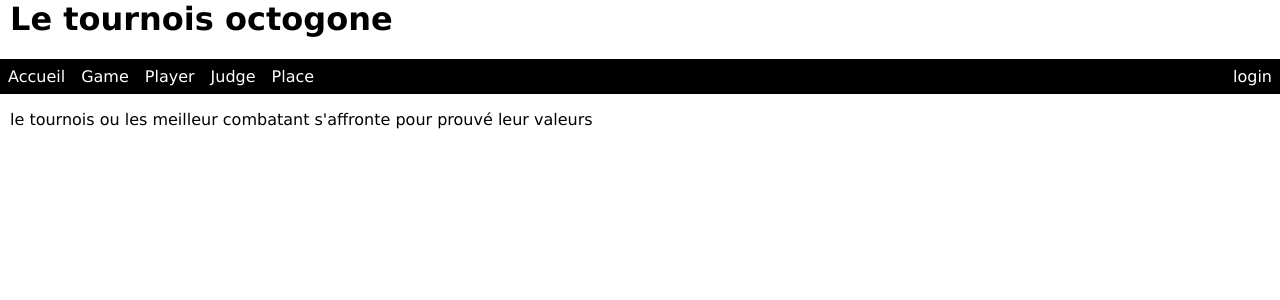
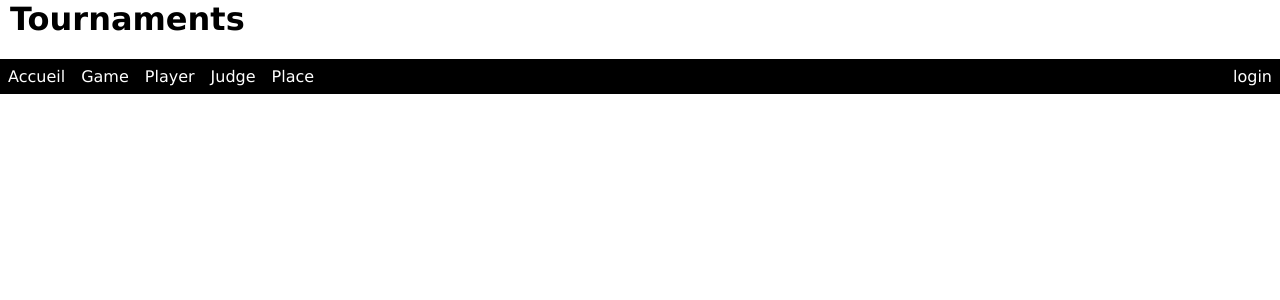
Before and after one commit to orkeilius/tournois, a PHP site: page /?url=admin in a window 1280 px wide. Shown: the top 300 px of the page. Run offline with PHP 8.4, Linux system fonts and the light colour scheme; data that the repository does not hold is empty.

Commit message:
update text

```diff
--- a/index.php
+++ b/index.php
@@ -17,9 +17,6 @@ ob_start()
     <?php
     include_once "template/header.php";
     switch ($url) {
-        case 'game':
-            include_once "controller/game.php";
-            break;
         case 'player':
             include_once "controller/player.php";
             break;
@@ -59,7 +56,7 @@ ob_start()
                 break;
             }
         default:
-            include_once "controller/home.php";
+            include_once "controller/game.php";
             break;
     }
     ;
--- a/template/header.php
+++ b/template/header.php
@@ -1,6 +1,6 @@
 <?php ?>
 <header>
-    <h1 style="padding-left: 10px"> Le tournois octogone</h1>
+    <h1 style="padding-left: 10px">Tournaments</h1>
     <nav>
         <a class="navItem" href="/">Accueil</a>
         <a class="navItem" href="/game">Game</a>
--- a/template/page/home.php
+++ /dev/null
@@ -1,3 +0,0 @@
-
-
-<p class="texte">le tournois ou les meilleur combatant s'affronte pour prouvé leur valeurs</p>
```
